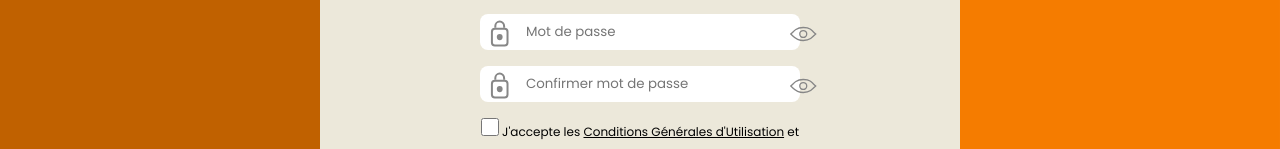
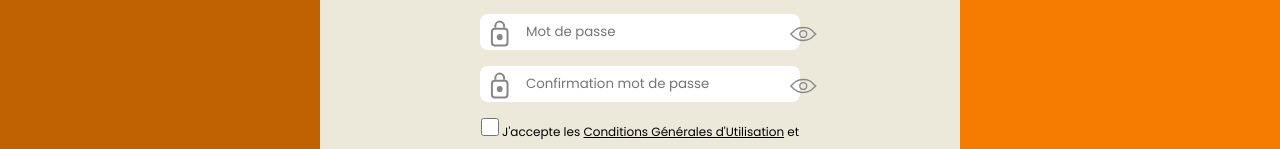
Before and after one commit to WildCodeSchool-2024-02/JS-Nantes-RamCSS-P3-PoPote, a React (Vite) app in the folder client/: page /register in a window 1280 px wide. Shown: the part 355-504 px from the top of the page. Built offline with nearby package versions, Linux system fonts and the light colour scheme.

Commit message:
aria label added in forms to be accessible

```diff
--- a/client/src/components/UserForm.jsx
+++ b/client/src/components/UserForm.jsx
@@ -51,6 +51,7 @@ function UserForm() {
             id="register-lastname"
             name="lastname"
             placeholder="Nom"
+            aria-label="Nom"
             required
           />
         </div>
@@ -65,6 +66,7 @@ function UserForm() {
             id="register-firstname"
             name="firstname"
             placeholder="Prénom"
+            aria-label="Prénom"
             required
           />
         </div>
@@ -80,6 +82,7 @@ function UserForm() {
             id="register-email"
             name="email"
             placeholder="Email"
+            aria-label="Email"
             pattern="^[a-zA-Z0-9._-]+@[a-zA-Z0-9.-]+\.[a-zA-Z]{2,4}$"
             required
           />
@@ -95,6 +98,7 @@ function UserForm() {
             id="register-password"
             name="password"
             placeholder="Mot de passe"
+            aria-label="Mot de passe"
             pattern="^(?=.?[A-Z])(?=.?[a-z])(?=.?[0-9])(?=.?[#?!@$%^&*-]).{8,}$"
             required
             ref={passwordRef}
@@ -114,7 +118,8 @@ function UserForm() {
           <input
             type="password"
             id="register-password-confirmation"
-            placeholder="Confirmer mot de passe"
+            placeholder="Confirmation mot de passe"
+            aria-label="Confirmation mot de passe"
             required
             ref={passwordConfirmationRef}
           />
--- a/client/src/pages/ConnexionPage.jsx
+++ b/client/src/pages/ConnexionPage.jsx
@@ -29,6 +29,7 @@ function ConnexionPage() {
                 type="email"
                 id="login-email"
                 placeholder="Email"
+                aria-label="Email"
                 required
               />
             </div>
@@ -42,6 +43,7 @@ function ConnexionPage() {
                 type="password"
                 id="login-password"
                 placeholder="Mot de passe"
+                aria-label="Mot de passe"
                 required
               />
               <img
```
